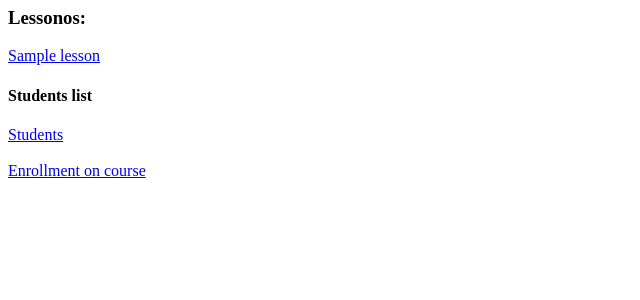
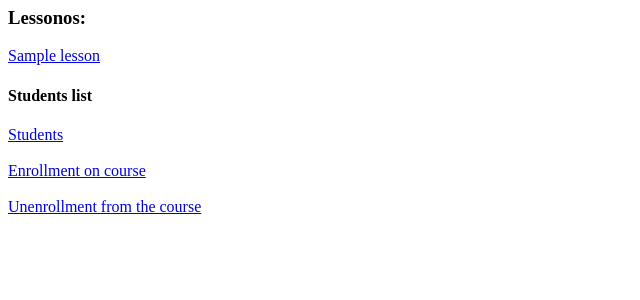
Before and after one commit to Buchak/site_online_course, a Django app: a page that uses site_online_course/main/templates/main/course_detail.html in a window 1280 px wide. Shown: the part 144-444 px from the top of the page, without its empty margins (0-640 px from the left). Run offline with Django 5.2, Linux system fonts and the light colour scheme; tables that the repository leaves empty hold one stand-in row (values such as "Sample post").

Commit message:
added unenrollment from the course

```diff
--- a/site_online_course/main/templates/main/course_detail.html
+++ b/site_online_course/main/templates/main/course_detail.html
@@ -24,4 +24,11 @@
         <a href="{% url 'main:enrollment_course' course.slug %}">Enrollment on course</a>
     </div>
 
+    <br>
+    <div>
+        <a href="{% url 'main:unenrollment_course' course.slug %}">Unenrollment from the course</a>
+    </div>
+
+
+
 {% endblock %}
--- a/site_online_course/main/urls.py
+++ b/site_online_course/main/urls.py
@@ -9,6 +9,7 @@ urlpatterns = [
     path('category/<slug:category_slug>', views.category_detail, name='category_detail'),
     path('courses/<slug:course_slug>', views.course_detail, name='course_detail'),
     path('courses/<slug:course_slug>/enrollment', views.enrollment_course, name='enrollment_course'),
+    path('courses/<slug:course_slug>/unenrollment', views.unenrollment_course, name='unenrollment_course'),
     path('courses/<slug:course_slug>/students', views.students_list, name='students_list'),
     path('courses/<slug:course_slug>/<slug:lesson_slug>', views.lesson_detail, name='lesson_detail'),
 ]
--- a/site_online_course/main/views.py
+++ b/site_online_course/main/views.py
@@ -69,3 +69,25 @@ def enrollment_course(request: HttpRequest, course_slug):
     }
 
     return render(request, "main/enrollment_course.html", context=context)
+
+def unenrollment_course(request: HttpRequest, course_slug):
+    course = get_object_or_404(Course, slug=course_slug)
+
+    if request.method == "POST" and request.POST.get("email"):
+        student_email = request.POST.get("email")
+        student = Student.objects.get(email=student_email)
+
+        if student in course.students.all():
+            course.students.remove(student)
+
+            return redirect('main:course_detail', course_slug=course.slug)
+        else:
+            return HttpResponse("Student not enrolled in course", status=400)
+
+        return HttpResponse("Method not allowed", status=405)
+
+    context = {
+        "course": course
+    }
+
+    return render(request, "main/unenrollment_course.html", context=context)
```
Also changed, not shown: site_online_course/main/templates/main/unenrollment_course.html (added, +20 -0 lines).
